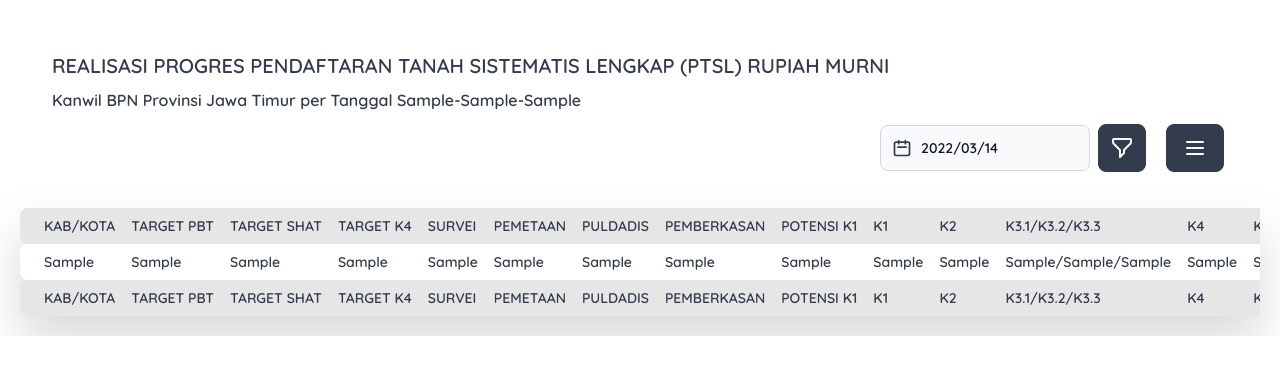
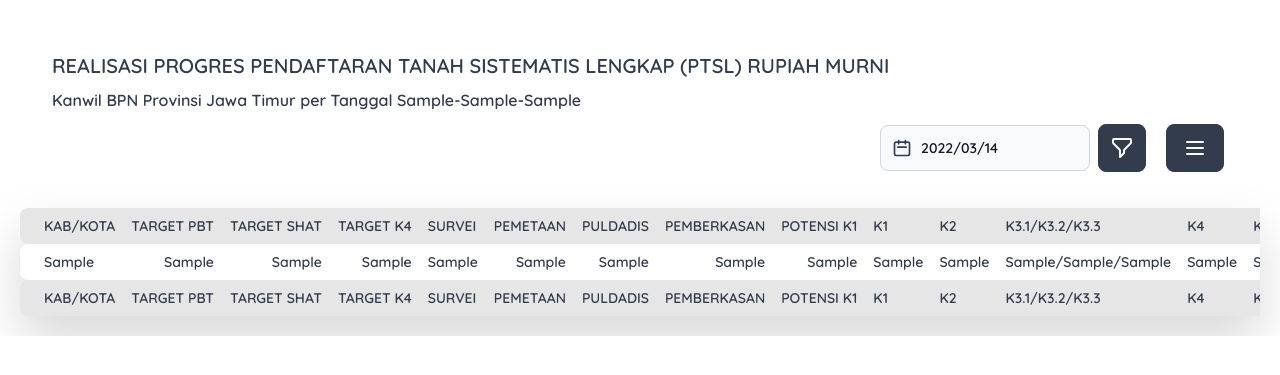
Before and after one commit to rezayoga/data-jatim, a Flask app: template app/main/templates/index.html in a window 1280 px wide. Shown: the top 375 px of the page. Run offline with Flask 2, Linux system fonts and the light colour scheme; tables that the repository leaves empty hold one stand-in row (values such as "Sample post"); the template is opened without the code that fills it: values that come from a table or form of the project are taken from there, most other values are stand-ins (such as "Sample title", 1, 10 or a date in 2020); some libraries are stand-ins or nearby versions.

Commit message:
Updating

```diff
--- a/app/main/static/css/style.css
+++ b/app/main/static/css/style.css
@@ -2857,6 +2857,10 @@ html {
   border-width: 1px;
 }
 
+.border-b {
+  border-bottom-width: 1px;
+}
+
 .border-gray-300 {
   --tw-border-opacity: 1;
   border-color: rgb(209 213 219 / var(--tw-border-opacity));
@@ -2877,6 +2881,11 @@ html {
   background-color: rgb(255 255 255 / var(--tw-bg-opacity));
 }
 
+.bg-gray-800 {
+  --tw-bg-opacity: 1;
+  background-color: rgb(31 41 55 / var(--tw-bg-opacity));
+}
+
 .object-scale-down {
   -o-object-fit: scale-down;
      object-fit: scale-down;
@@ -2930,6 +2939,10 @@ html {
 
 .text-center {
   text-align: center;
+}
+
+.text-right {
+  text-align: right;
 }
 
 .font-quicksand {
--- a/app/main/templates/index.html
+++ b/app/main/templates/index.html
@@ -117,26 +117,26 @@
                     <tr>
                         <td></td>
                         <td>{{ result.kabupaten_kota }}</td>
-                        <td>{{ result.target_pbt }}</td>
-                        <td>{{ result.target_shat }}</td>
-                        <td>{{ result.target_k4 }}</td>
-                        <td>{{ result.survei }}</td>
-                        <td>{{ result.pemetaan }}</td>
-                        <td>{{ result.puldadis }}</td>
-                        <td>{{ result.pemberkasan }}</td>
-                        <td>{{ result.potensi_k1 }}</td>
-                        <td>{{ result.k1 }}</td>
-                        <td>{{ result.k2 }}</td>
-                        <td>{{ result.k31 }}/{{ result.k32 }}/{{ result.k33 }}</td>
-                        <td>{{ result.k4 }}</td>
-                        <td>{{ result.kw456 }}</td>
-                        <td>{{ result.unggah_bt }}</td>
-                        <td>{{ result.siap_diserahkan }}/{{ result.diserahkan }}</td>
-                        <td>{{ result.k1_pbt_sebelumnya }}</td>
-                        <td>{{ result.persen_capaian_pbt }}</td>
-                        <td>{{ result.persen_capaian_shat }}</td>
-                        <td>{{ result.persen_capaian_k4 }}</td>
-                        <td>{{ result.created_at }}</td>
+                        <td class="text-right">{{ result.target_pbt }}</td>
+                        <td class="text-right">{{ result.target_shat }}</td>
+                        <td class="text-right">{{ result.target_k4 }}</td>
+                        <td class="text-right">{{ result.survei }}</td>
+                        <td class="text-right">{{ result.pemetaan }}</td>
+                        <td class="text-right">{{ result.puldadis }}</td>
+                        <td class="text-right">{{ result.pemberkasan }}</td>
+                        <td class="text-right">{{ result.potensi_k1 }}</td>
+                        <td class="text-right">{{ result.k1 }}</td>
+                        <td class="text-right">{{ result.k2 }}</td>
+                        <td class="text-center">{{ result.k31 }}/{{ result.k32 }}/{{ result.k33 }}</td>
+                        <td class="text-right">{{ result.k4 }}</td>
+                        <td class="text-right">{{ result.kw456 }}</td>
+                        <td class="text-right">{{ result.unggah_bt }}</td>
+                        <td class="text-center">{{ result.siap_diserahkan }}/{{ result.diserahkan }}</td>
+                        <td class="text-right">{{ result.k1_pbt_sebelumnya }}</td>
+                        <td class="text-right">{{ result.persen_capaian_pbt }}</td>
+                        <td class="text-right">{{ result.persen_capaian_shat }}</td>
+                        <td class="text-right">{{ result.persen_capaian_k4 }}</td>
+                        <td class="text-center">{{ result.created_at }}</td>
                     </tr>
                     {% endfor %}
                     {% else %}
```
